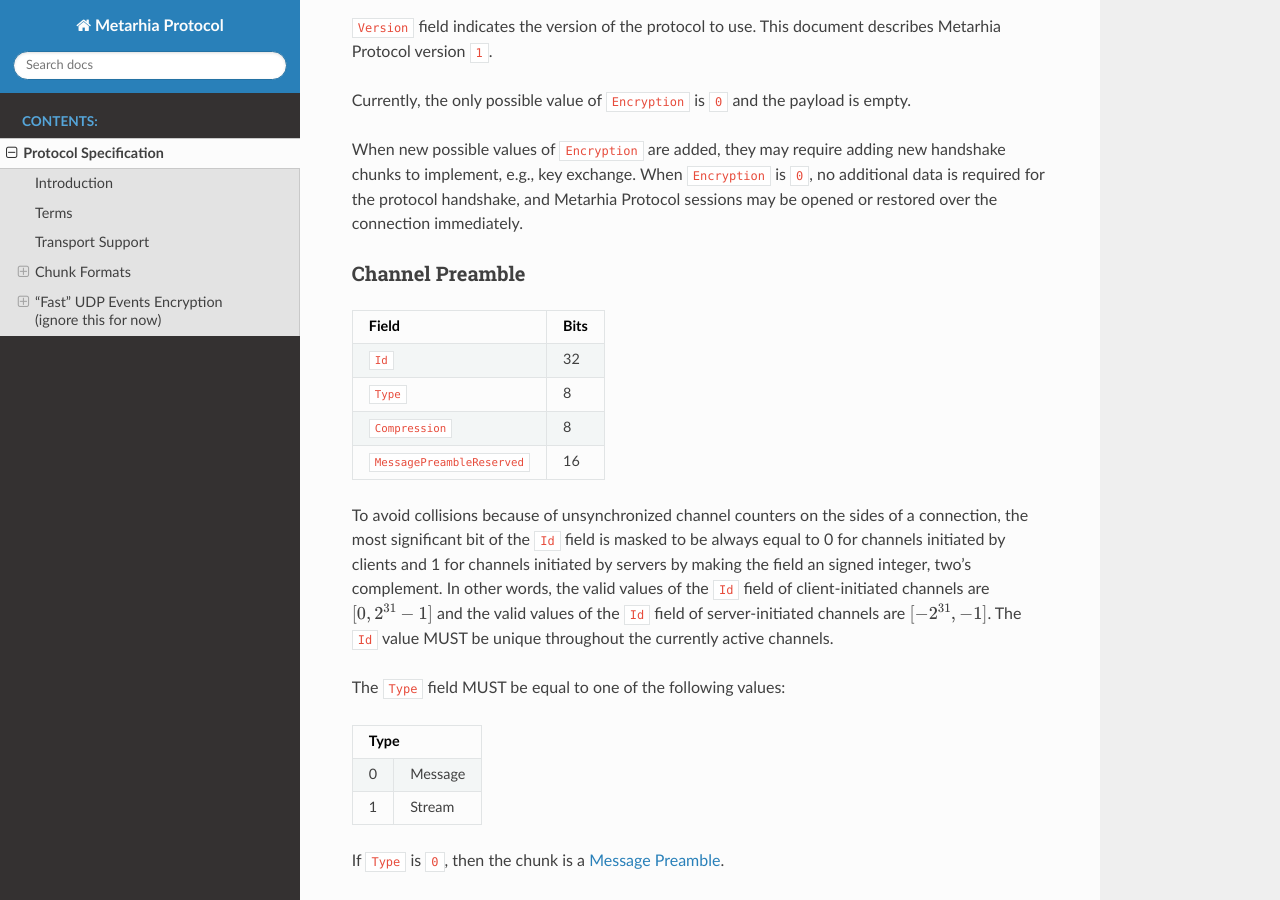
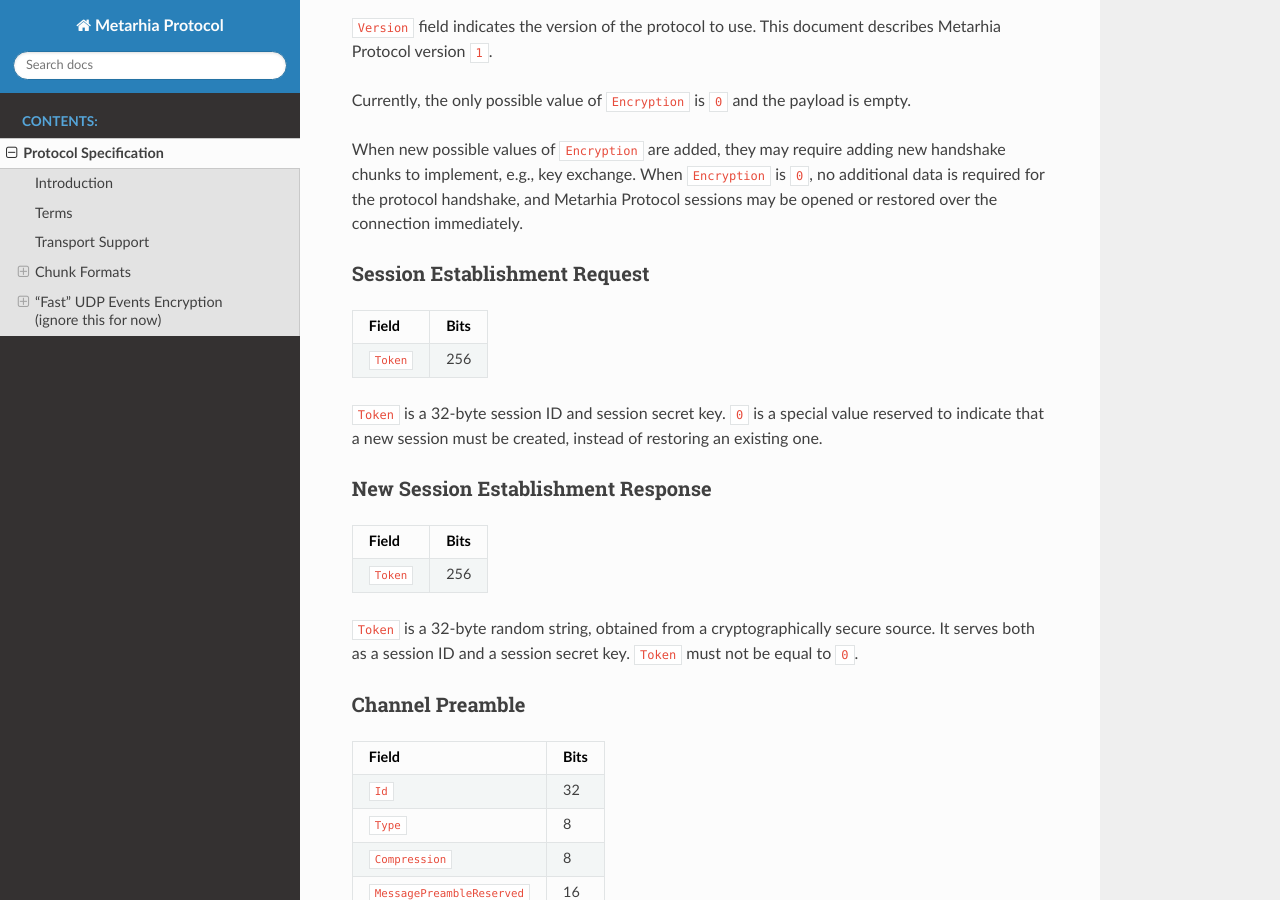
Before and after one commit to metarhia/protocol, a Sphinx documentation site: the page built from docs/protocol.rst, in a window 1280 px wide and 900 px high, scrolled down 2197 px. Built offline with Sphinx 7.4.7 and the Read the Docs theme 2.0.0, drawn with Linux system fonts in a browser that asks for light colours.

Commit message:
docs(spec): add session establishment packets

```diff
--- a/docs/protocol.rst
+++ b/docs/protocol.rst
@@ -115,6 +115,32 @@ When new possible values of ``Encryption`` are added, they may require adding
 new handshake chunks to implement, e.g., key exchange.  When ``Encryption`` is
 ``0``, no additional data is required for the protocol handshake, and |MHP|
 sessions may be opened or restored over the connection immediately.
+
+Session Establishment Request
+^^^^^^^^^^^^^^^^^^^^^^^^^^^^^
+
++-----------------------------+------+
+| Field                       | Bits |
++=============================+======+
+| ``Token``                   | 256  |
++-----------------------------+------+
+
+``Token`` is a 32-byte session ID and session secret key.  ``0`` is a special
+value reserved to indicate that a new session must be created, instead of
+restoring an existing one.
+
+New Session Establishment Response
+^^^^^^^^^^^^^^^^^^^^^^^^^^^^^^^^^^
+
++-----------------------------+------+
+| Field                       | Bits |
++=============================+======+
+| ``Token``                   | 256  |
++-----------------------------+------+
+
+``Token`` is a 32-byte random string, obtained from a cryptographically secure
+source.  It serves both as a session ID and a session secret key.  ``Token``
+must not be equal to ``0``.
 
 Channel Preamble
 ^^^^^^^^^^^^^^^^
```
